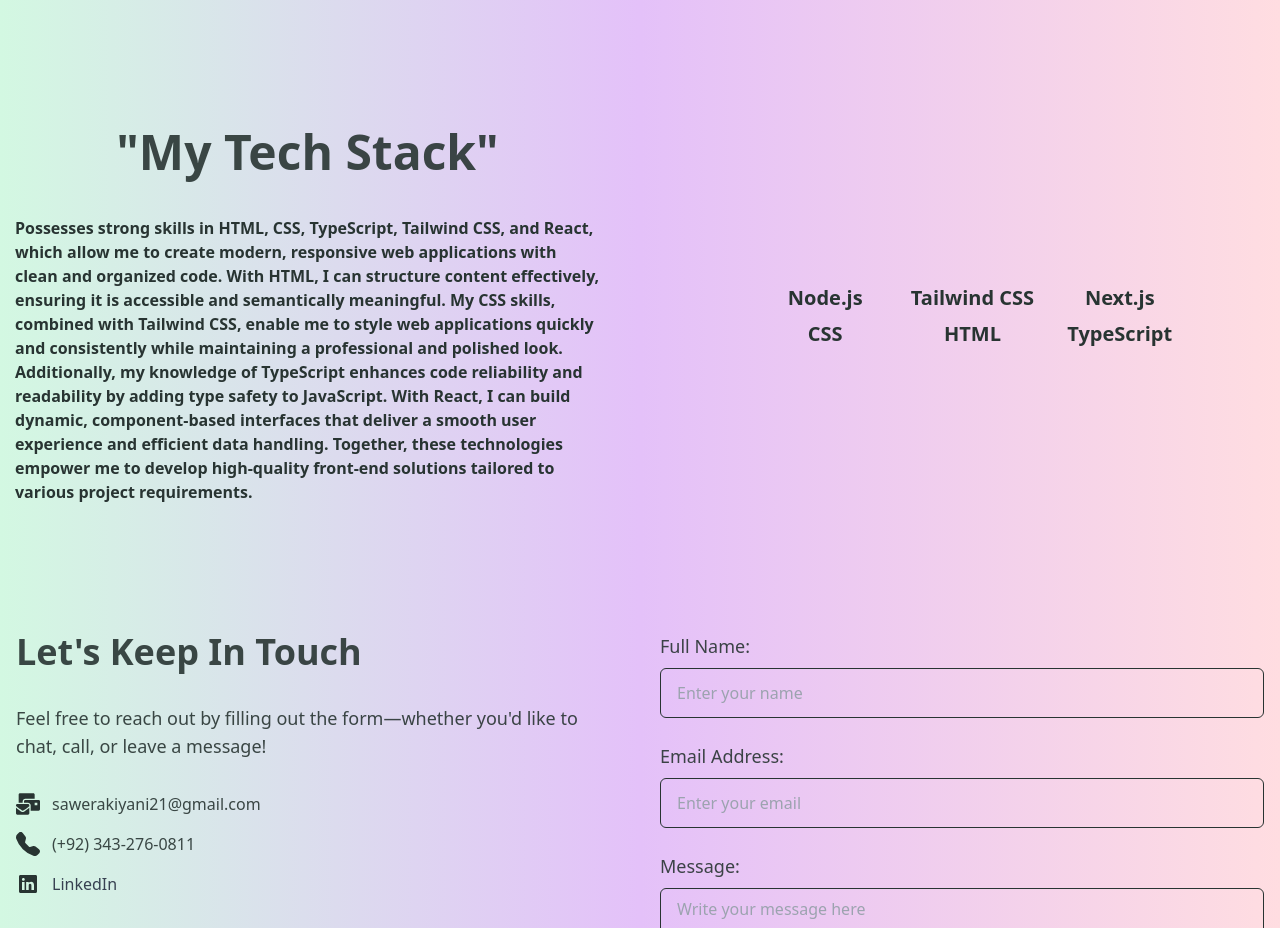
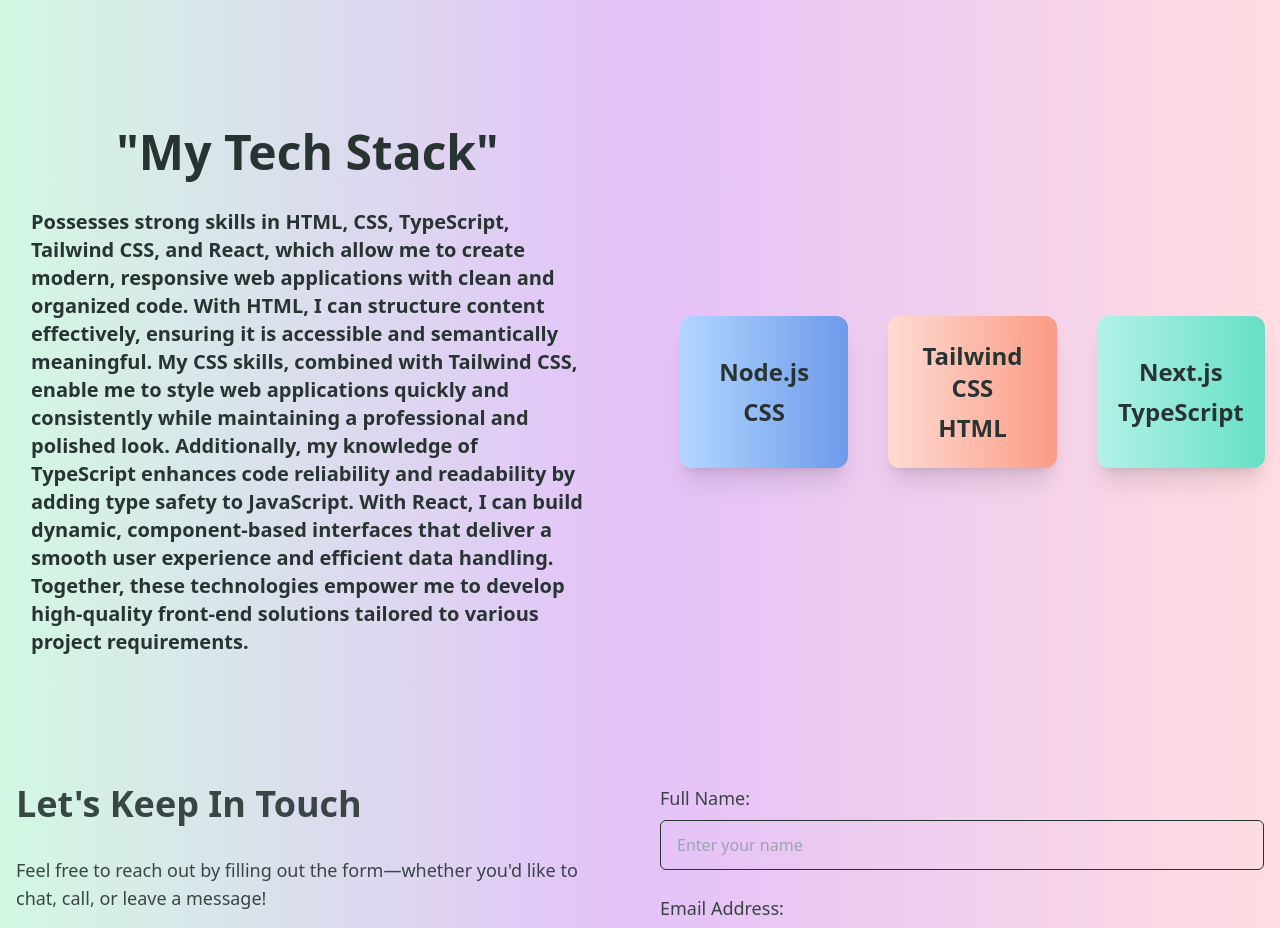
Before and after one commit to SaweraBatool/My-Portfolio-Site, a Next.js app: page / in a window 1280 px wide. Shown: the part 1600-2528 px from the top of the page. Built offline with nearby package versions, Linux system fonts and the light colour scheme.

Commit message:
Update skills.tsx

```diff
--- a/src/components/skills.tsx
+++ b/src/components/skills.tsx
@@ -1,13 +1,13 @@
-import React from 'react'
+import React from 'react';
 
 const Skills = () => {
   return (
     <div id='skills' className='container pt-32'>
         <div className='grid md:grid-cols-2 gap-20 items-center font-semibold'>
             {/* Left Side: Description */}
-            <div data-aos="zoom-in-up">
-                <h2 className='text-5xl font-bold text-center mb-8'>"My Tech Stack"</h2>
-                <p className='pt-2 text-[#283432]'>
+            <div data-aos="zoom-in-up" className='px-4'>
+                <h2 className='text-5xl font-bold text-center mb-8 text-[#283432]'>"My Tech Stack"</h2>
+                <p className='text-[#283432] text-lg sm:text-xl'>
                     Possesses strong skills in HTML, CSS, TypeScript, Tailwind CSS, and React,
                     which allow me to create modern, responsive web applications with clean and
                     organized code. With HTML, I can structure content effectively, ensuring it
@@ -21,26 +21,27 @@
                 </p>
             </div>
 
-            {/* Right Side: Tech Stack */}
+           {/* Right Side: Tech Stack */}
             <div className='flex justify-center'>
-                <div className='grid grid-cols-2 sm:grid-cols-3 gap-6 text-lg sm:text-xl text-[#283432]'>
-                    <div className='space-y-2 text-center'>
-                        <h2 className='font-semibold'>Node.js</h2>
-                        <h2 className='font-semibold'>CSS</h2>
+                <div className='grid grid-cols-2 sm:grid-cols-3 gap-10 text-lg sm:text-xl text-[#283432]'>
+                    <div className='flex flex-col justify-center items-center text-center p-6 bg-gradient-to-r from-[#B3D7FF] to-[#6D9AEB] text-[#283432] rounded-xl shadow-xl transform hover:scale-105 transition-all duration-500'>
+                        <h2 className='font-semibold text-2xl mb-2'>Node.js</h2>
+                        <h2 className='font-semibold text-2xl'>CSS</h2>
                     </div>
-                    <div className='space-y-2 text-center'>
-                        <h2 className='font-semibold'>Tailwind CSS</h2>
-                        <h2 className='font-semibold'>HTML</h2>
+                    <div className='flex flex-col justify-center items-center text-center p-6 bg-gradient-to-r from-[#FFDBD2] to-[#FB9B85] text-[#283432] rounded-xl shadow-xl transform hover:scale-105 transition-all duration-500'>
+                        <h2 className='font-semibold text-2xl mb-2'>Tailwind CSS</h2>
+                        <h2 className='font-semibold text-2xl'>HTML</h2>
                     </div>
-                    <div className='space-y-2 text-center'>
-                        <h2 className='font-semibold'>Next.js</h2>
-                        <h2 className='font-semibold'>TypeScript</h2>
+                    <div className='flex flex-col justify-center items-center text-center p-6 bg-gradient-to-r from-[#B3F1E7] to-[#66E0C7] text-[#283432] rounded-xl shadow-xl transform hover:scale-105 transition-all duration-500'>
+                        <h2 className='font-semibold text-2xl mb-2'>Next.js</h2>
+                        <h2 className='font-semibold text-2xl'>TypeScript</h2>
                     </div>
                 </div>
             </div>
+
         </div>
     </div>
-  )
-}
+  );
+};
 
-export default Skills
+export default Skills;
```
